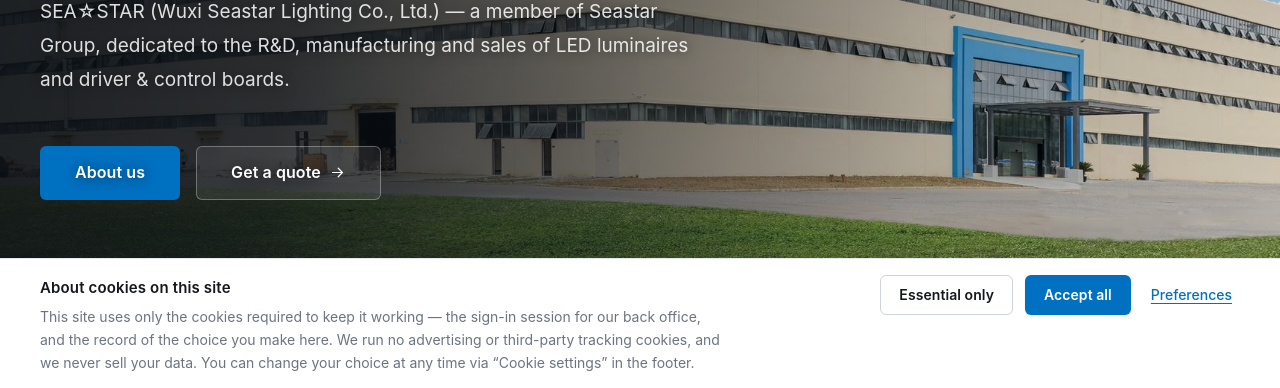
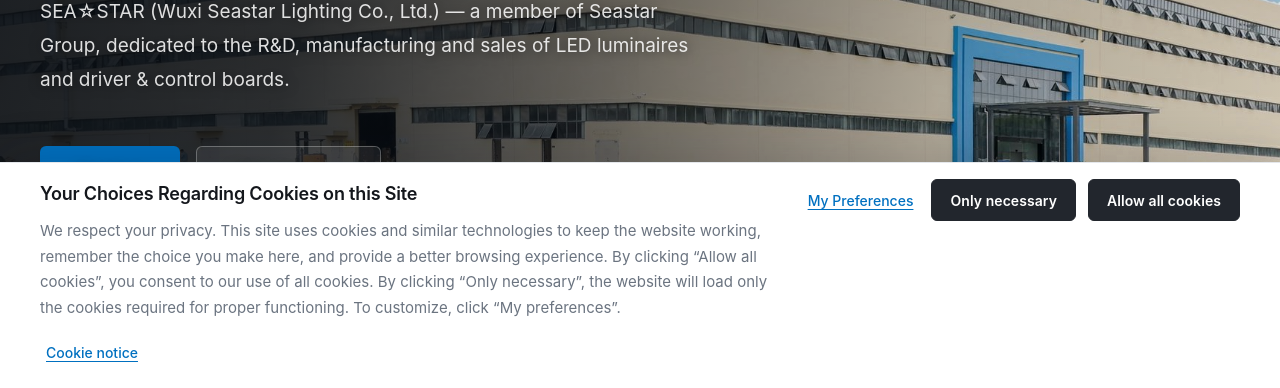
Before and after one commit to WisdomHuang2020/wx-seastar, a plain HTML site: page index.html in a window 1280 px wide. Shown: the part 410-798 px from the top of the page. Drawn offline with Linux system fonts and the light colour scheme; no server answers.

Commit message:
feat(cookie): v0.15.1 横幅 UI 按参考图调整
- 标题/正文/按钮文案对齐参考图

- 操作栏：My Preferences / Only necessary / Allow all cookies

- 底部 Cookie notice 链接打开偏好中心（不放 Tracker Details Page，本站无此页）

- 新增 .btn--dark 变体用于深色操作按钮

- 验证：6轮运行时 + 反向验证全绿

```diff
--- a/js/consent.js
+++ b/js/consent.js
@@ -46,11 +46,12 @@
 
   var COPY = {
     zh: {
-      bannerTitle: 'Cookie 使用说明',
-      bannerBody: '本站仅使用保障网站正常运行所必需的 Cookie，用于后台登录会话与保存您在此处的偏好选择。我们不使用广告投放类或第三方追踪类 Cookie，也不向第三方出售任何数据。您可随时在页脚「Cookie 设置」中更改选择。',
-      acceptAll: '全部接受',
+      bannerTitle: '关于本站 Cookie 使用说明',
+      bannerBody: '我们尊重您的隐私。本站使用 Cookie 及类似技术来保障网站正常运行、记录您在本处的偏好选择，并为您提供更好的浏览体验。点击「允许所有 Cookie」即表示您同意我们使用全部 Cookie；点击「仅必要 Cookie」则只加载维持网站基本功能所必需的 Cookie。如需自定义，请点击「我的偏好」。',
+      acceptAll: '允许所有 Cookie',
       essentialOnly: '仅必要 Cookie',
-      customize: '偏好设置',
+      customize: '我的偏好',
+      cookieNotice: 'Cookie 说明',
       prefsTitle: 'Cookie 偏好设置',
       prefsIntro: '以下按用途列出本站的 Cookie 分类。「必要」类无法关闭；其余类别在您开启前不会写入任何 Cookie。您随时可以回来更改。',
       catEssential: '必要 Cookie',
@@ -71,11 +72,12 @@
       reopenHint: '可随时在页脚重新打开此面板。'
     },
     en: {
-      bannerTitle: 'About cookies on this site',
-      bannerBody: 'This site uses only the cookies required to keep it working — the sign-in session for our back office, and the record of the choice you make here. We run no advertising or third-party tracking cookies, and we never sell your data. You can change your choice at any time via “Cookie settings” in the footer.',
-      acceptAll: 'Accept all',
-      essentialOnly: 'Essential only',
-      customize: 'Preferences',
+      bannerTitle: 'Your Choices Regarding Cookies on this Site',
+      bannerBody: 'We respect your privacy. This site uses cookies and similar technologies to keep the website working, remember the choice you make here, and provide a better browsing experience. By clicking “Allow all cookies”, you consent to our use of all cookies. By clicking “Only necessary”, the website will load only the cookies required for proper functioning. To customize, click “My preferences”.',
+      acceptAll: 'Allow all cookies',
+      essentialOnly: 'Only necessary',
+      customize: 'My Preferences',
+      cookieNotice: 'Cookie notice',
       prefsTitle: 'Cookie preferences',
       prefsIntro: 'Cookies are listed below by purpose. Essential cookies cannot be switched off; nothing else is written to your device until you allow it. You can come back and change this whenever you like.',
       catEssential: 'Essential cookies',
@@ -215,27 +217,33 @@
     var copy = el('div', 'cc-banner__copy');
     copy.appendChild(el('h4', 'cc-banner__title', txt('bannerTitle')));
     copy.appendChild(el('p', 'cc-banner__body', rich(txt('bannerBody'))));
+
+    // 参考图底部链接行：Cookie notice。Tracker Details Page 本站没有，不放。
+    var links = el('div', 'cc-banner__links');
+    var notice = el('button', 'cc-linkbtn', txt('cookieNotice'));
+    notice.type = 'button';
+    notice.setAttribute('data-cc', 'prefs');
+    links.appendChild(notice);
+    copy.appendChild(links);
+
     inner.appendChild(copy);
 
     var actions = el('div', 'cc-banner__actions');
+    var bPrefs = el('button', 'cc-linkbtn', txt('customize'));
+    bPrefs.type = 'button';
+    bPrefs.setAttribute('data-cc', 'prefs');
 
-    // 注意：站点的 .btn--ghost 是为深色区设计的（白字半透明），
-    // 在本横幅的浅底上会糊成一片，故统一用 --secondary / 文字按钮。
-    var bEssential = el('button', 'btn btn--secondary cc-btn', txt('essentialOnly'));
+    var bEssential = el('button', 'btn btn--dark cc-btn', txt('essentialOnly'));
     bEssential.type = 'button';
     bEssential.setAttribute('data-cc', 'essential');
 
-    var bAll = el('button', 'btn btn--primary cc-btn', txt('acceptAll'));
+    var bAll = el('button', 'btn btn--dark cc-btn', txt('acceptAll'));
     bAll.type = 'button';
     bAll.setAttribute('data-cc', 'all');
 
-    var bPrefs = el('button', 'cc-btn cc-btn--text', txt('customize'));
-    bPrefs.type = 'button';
-    bPrefs.setAttribute('data-cc', 'prefs');
-
+    actions.appendChild(bPrefs);
     actions.appendChild(bEssential);
     actions.appendChild(bAll);
-    actions.appendChild(bPrefs);
     inner.appendChild(actions);
 
     b.appendChild(inner);
--- a/styles.css
+++ b/styles.css
@@ -286,6 +286,9 @@
 
 .btn--ghost{ background:rgba(255,255,255,.08); color:#fff; border-color:rgba(255,255,255,.30); }
 .btn--ghost:hover{ background:rgba(255,255,255,.16); border-color:rgba(255,255,255,.55); }
+.btn--dark{ background:var(--neutral-800); color:#fff; border-color:var(--neutral-800); }
+.btn--dark:hover{ background:var(--neutral-700); border-color:var(--neutral-700); }
+.btn--dark:active{ background:var(--neutral-900); border-color:var(--neutral-900); }
 
 .link-arrow{
   display:inline-flex; align-items:center; gap:6px;
@@ -952,17 +955,21 @@
   display:flex; align-items:flex-start; gap:var(--space-lg);
   flex-wrap:wrap; justify-content:space-between;
 }
-.cc-banner__copy{ flex:1 1 460px; min-width:0; }
+.cc-banner__copy{ flex:1 1 540px; min-width:0; }
 .cc-banner__title{
-  margin:0 0 var(--space-2xs);
-  font-size:.9375rem; font-weight:600; color:var(--text-primary);
-  letter-spacing:.01em;
+  margin:0 0 var(--space-xs);
+  font-size:1.125rem; font-weight:600; color:var(--text-primary);
+  letter-spacing:-.01em;
 }
 .cc-banner__body{
-  margin:0; font-size:.875rem; line-height:1.65;
+  margin:0; font-size:.9375rem; line-height:1.7;
   color:var(--text-secondary); max-width:78ch;
 }
 .cc-banner__body strong{ color:var(--text-primary); font-weight:600; }
+.cc-banner__links{
+  margin-top:var(--space-sm);
+  display:flex; gap:var(--space-md); flex-wrap:wrap;
+}
 .cc-banner__actions{
   display:flex; align-items:center; gap:var(--space-sm);
   flex-wrap:wrap; flex-shrink:0;
@@ -970,17 +977,23 @@
 
 /* 统一按钮尺寸：站点的 .btn 默认偏高，这里压缩到横幅能容纳的高度 */
 .cc-btn{
-  height:40px; padding:0 18px; font-size:.875rem; white-space:nowrap;
+  height:42px; padding:0 18px; font-size:.875rem; white-space:nowrap;
 }
+.cc-linkbtn,
 .cc-btn--text{
-  height:40px; padding:0 8px;
+  height:42px; padding:0 6px;
   background:none; border:none; cursor:pointer;
   font-size:.875rem; font-weight:500;
   color:var(--text-brand); font-family:inherit;
   text-decoration:underline; text-underline-offset:3px;
   transition:color .18s ease;
 }
+.cc-linkbtn:hover,
 .cc-btn--text:hover{ color:var(--text-brand-deep); }
+.cc-linkbtn:focus-visible,
+.cc-btn--text:focus-visible{
+  outline:2px solid var(--brand-500); outline-offset:2px; border-radius:var(--radius-sm);
+}
 
 /* ── 遮罩与面板 ──────────────────────────────────────────────────────── */
 .cc-overlay{
```
Also changed, not shown: deploy/__cc_probe.js (+12 -11 lines), CHANGELOG.md, 1 other file.
